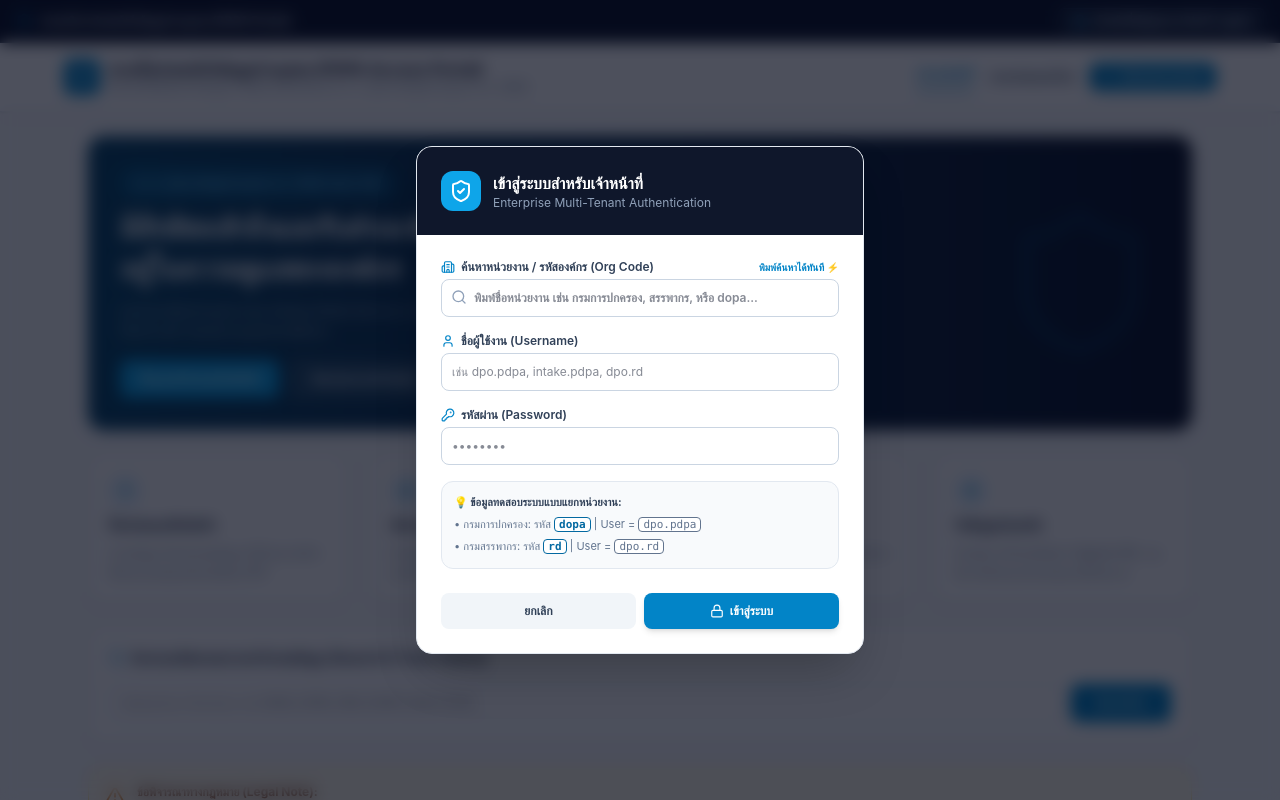
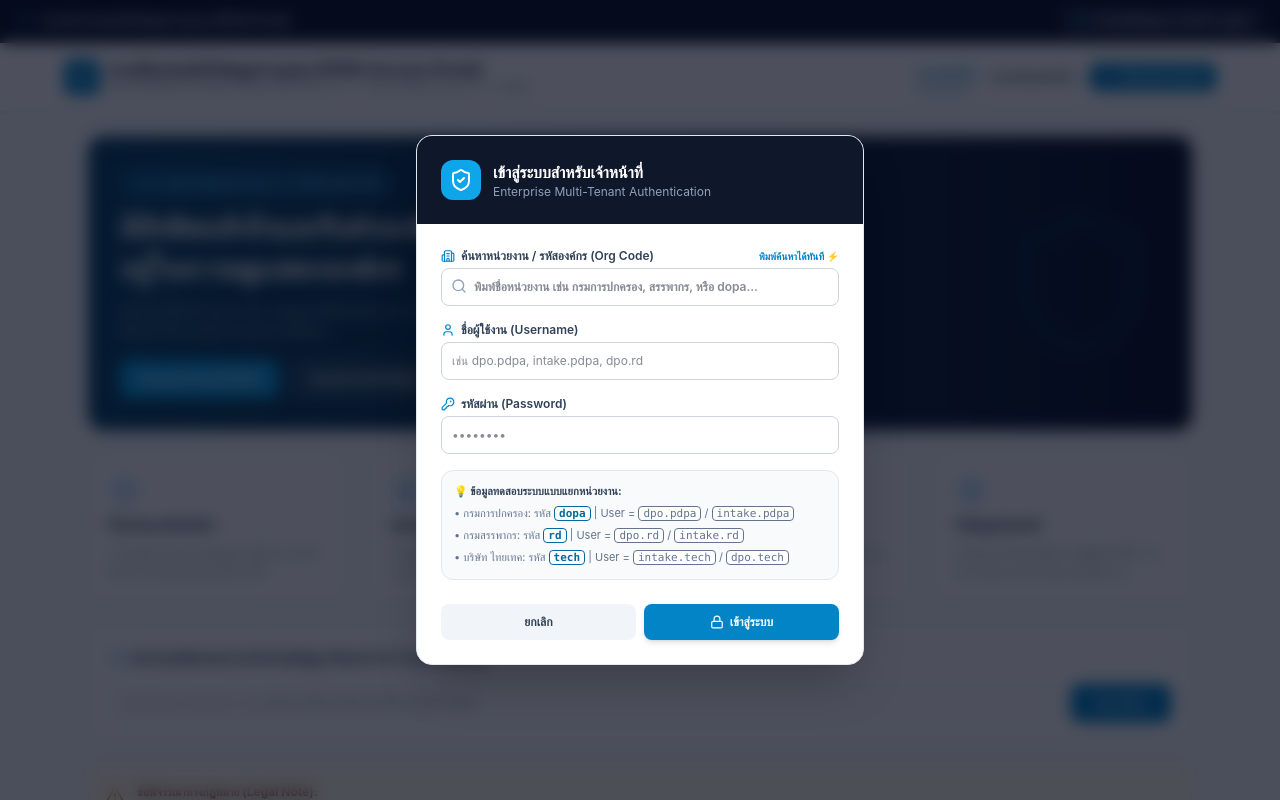
Before and after one commit to unotify-utopia/pdpa, a React (Vite) app: page / in a window 1280 px wide. Both pictures are taken after a click on the button "เจ้าหน้าที่เข้าสู่ระบบ (Staff Login)". Shown: the top 800 px of the page. Built offline with nearby package versions, Linux system fonts and the light colour scheme.

Commit message:
Fix Org Code matching algorithm for tech/org_tech_th and set user-friendly org name filling on select

```diff
--- a/src/components/StaffLoginModal.tsx
+++ b/src/components/StaffLoginModal.tsx
@@ -40,11 +40,11 @@ export const StaffLoginModal: React.FC<StaffLoginModalProps> = ({
         o.nameEn.toLowerCase().includes(query) ||
         (query.includes('dopa') && o.id === 'org_dopa') ||
         (query.includes('rd') && o.id === 'org_rd') ||
-        (query.includes('tech') && o.id === 'org_tech_th')
+        ((query.includes('tech') || query.includes('tech_th')) && o.id === 'org_tech_th')
     );
 
     if (!matchedOrg) {
-      setErrorMsg('ไม่พบรหัสหรือชื่อหน่วยงานนี้ในระบบ (ลองพิมพ์: dopa, rd, สรรพากร, ปกครอง)');
+      setErrorMsg('ไม่พบรหัสหรือชื่อหน่วยงานนี้ในระบบ (ลองพิมพ์: dopa, rd, tech, สรรพากร, ปกครอง)');
       return;
     }
 
@@ -177,14 +177,14 @@ export const StaffLoginModal: React.FC<StaffLoginModalProps> = ({
                           o.id.toLowerCase().includes(orgInput.toLowerCase())
                         )
                         .map((org) => {
-                          const cleanCode = org.id.replace(/^org_/, '');
+                          const displayCode = org.id === 'org_tech_th' ? 'tech' : org.id.replace(/^org_/, '');
                           return (
                             <button
                               key={org.id}
                               type="button"
                               onClick={() => {
-                                setOrgInput(cleanCode);
-                                setShowOrgDropdown(false); // HIDE DROPDOWN IMMEDIATELY ON SELECT
+                                setOrgInput(org.nameTh);
+                                setShowOrgDropdown(false);
                               }}
                               className="w-full text-left p-2.5 hover:bg-brand-50 transition flex items-center justify-between group"
                             >
@@ -197,7 +197,7 @@ export const StaffLoginModal: React.FC<StaffLoginModalProps> = ({
                                 </div>
                               </div>
                               <span className="text-[10px] font-mono font-bold bg-slate-100 text-slate-700 px-2 py-0.5 rounded border border-slate-200 group-hover:bg-brand-600 group-hover:text-white group-hover:border-brand-600 transition">
-                                {cleanCode}
+                                {displayCode}
                               </span>
                             </button>
                           );
@@ -241,8 +241,9 @@ export const StaffLoginModal: React.FC<StaffLoginModalProps> = ({
 
               <div className="p-3 bg-slate-50 border border-slate-200 rounded-xl text-[11px] text-slate-500 leading-relaxed space-y-1">
                 <span className="font-bold block text-slate-700">💡 ข้อมูลทดสอบระบบแบบแยกหน่วยงาน:</span>
-                <div>• กรมการปกครอง: รหัส <code className="bg-white px-1 border rounded font-bold text-brand-700">dopa</code> | User = <code className="bg-white px-1 border rounded">dpo.pdpa</code></div>
-                <div>• กรมสรรพากร: รหัส <code className="bg-white px-1 border rounded font-bold text-brand-700">rd</code> | User = <code className="bg-white px-1 border rounded">dpo.rd</code></div>
+                <div>• กรมการปกครอง: รหัส <code className="bg-white px-1 border rounded font-bold text-brand-700">dopa</code> | User = <code className="bg-white px-1 border rounded">dpo.pdpa</code> / <code className="bg-white px-1 border rounded">intake.pdpa</code></div>
+                <div>• กรมสรรพากร: รหัส <code className="bg-white px-1 border rounded font-bold text-brand-700">rd</code> | User = <code className="bg-white px-1 border rounded">dpo.rd</code> / <code className="bg-white px-1 border rounded">intake.rd</code></div>
+                <div>• บริษัท ไทยเทค: รหัส <code className="bg-white px-1 border rounded font-bold text-brand-700">tech</code> | User = <code className="bg-white px-1 border rounded">intake.tech</code> / <code className="bg-white px-1 border rounded">dpo.tech</code></div>
               </div>
 
               <div className="flex gap-2 pt-2">
```
